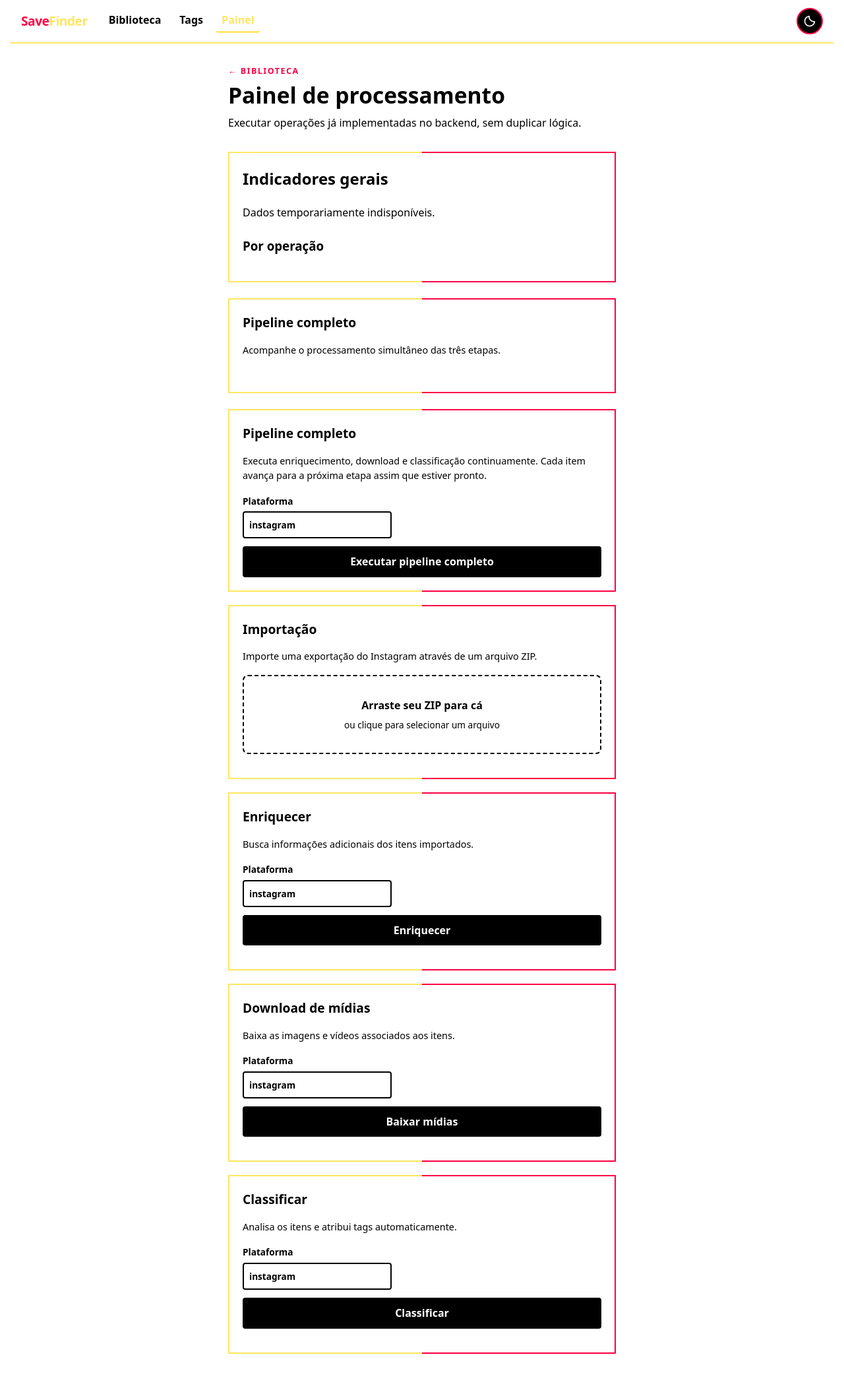
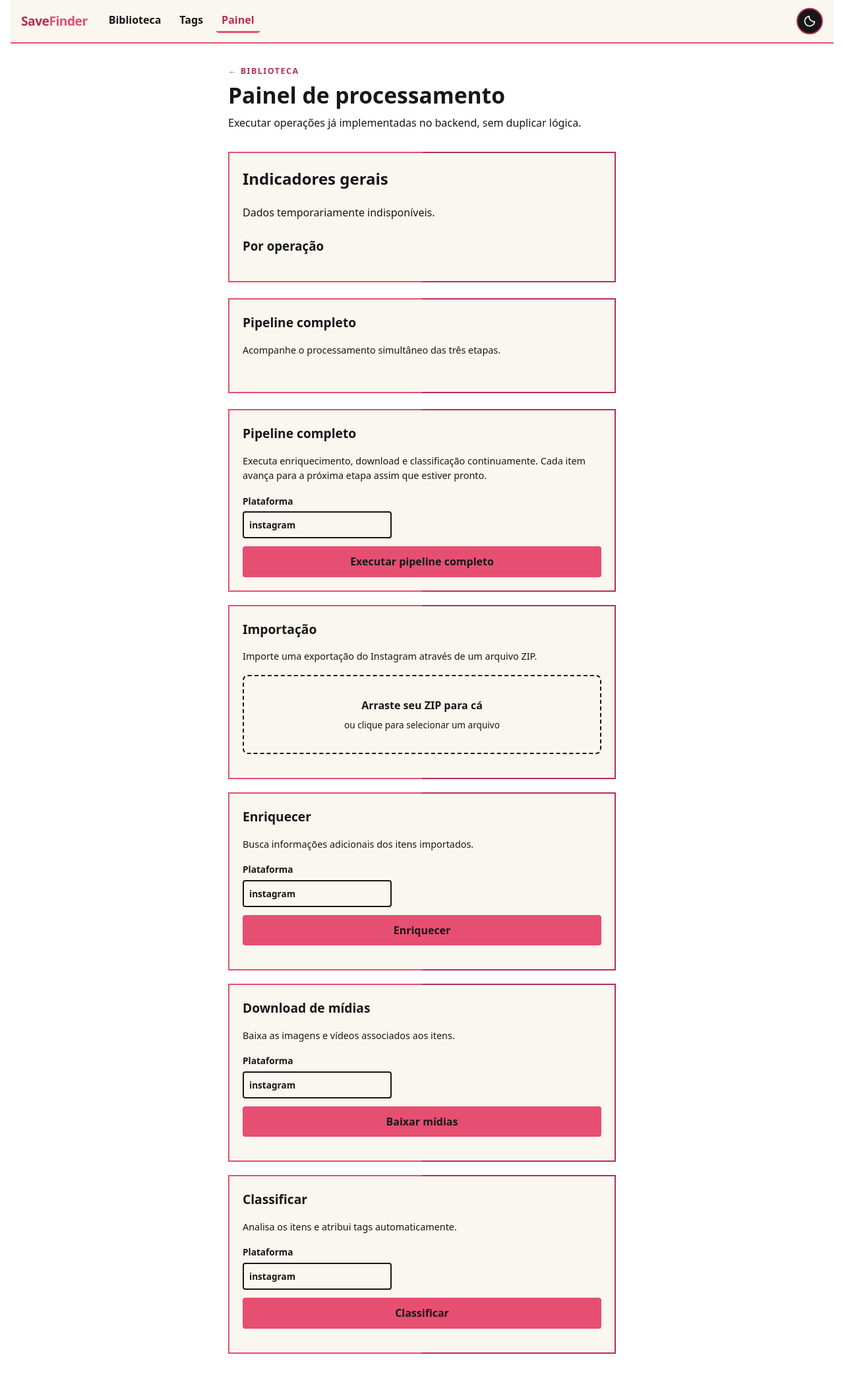
Before and after one commit to jho-on/save-finder, a FastAPI app: page /pipeline in a window 1280 px wide. Shown: the whole page at 66% size. Run offline with FastAPI, Linux system fonts and the light colour scheme; parts of the project's set-up code (start-up, migrations or seed data) failed here and were passed over.

Commit message:
feat(web): apply protea visual identity
Centralize the palette in semantic tokens for light and dark themes, remove duplicated theme blocks from templates, and map primary, secondary, status and interactive states to the new Protea colors.

```diff
--- a/src/save_finder/web/static/style.css
+++ b/src/save_finder/web/static/style.css
@@ -1,28 +1,99 @@
-/* Configuração CSS global aplicada a todas as páginas — body sem margim */
+/* Protea — identidade visual centralizada.
+   Os templates consomem apenas os tokens semânticos abaixo; nenhuma cor de
+   componente deve ser declarada em hexadecimal fora deste bloco. */
 :root {
-	color-scheme: light dark;
-	--bg: #ffffff;
-	--fg: #000000;
-	--accent: #fee761;
-	--error: #ff0044;
-	--surface: #ffffff;
-	--border: #000000;
-
-	--brand-yellow: #fee761;
-	--brand-pink: #ff0044;
-	--accent: var(--brand-yellow);
-	--error: var(--brand-pink);
+	/* Primitivas da paleta Protea */
+	--protea-white: #ffffff;
+	--protea-black: #171717;
+	--protea-rose: #b52f55;
+	--protea-vivid-rose: #e64f72;
+	--protea-coral: #f18b91;
+	--protea-light-rose: #f2c7b7;
+	--protea-cream: #faf7f0;
+	--protea-green: #244b38;
 }
 
-@media (prefers-color-scheme: dark) {
-	:root {
-		--bg: #000000;
-		--fg: #ffffff;
-		--accent: #fee761;
-		--error: #ff0044;
-		--surface: #000000;
-		--border: #ffffff;
-	}
+:root,
+[data-theme="light"] {
+	color-scheme: light;
+
+	/* Tokens semânticos */
+	--color-bg: var(--protea-white);
+	--color-fg: var(--protea-black);
+	--color-muted-fg: #5c5750;
+	--color-surface: var(--protea-cream);
+	--color-border: var(--protea-black);
+	--color-primary: var(--protea-vivid-rose);
+	--color-secondary: var(--protea-rose);
+	--color-accent: var(--protea-coral);
+	--color-highlight: var(--protea-light-rose);
+	--color-success: var(--protea-green);
+	--color-danger: var(--protea-rose);
+	--color-focus: var(--protea-rose);
+
+	--on-primary: var(--protea-black);
+	--on-secondary: var(--protea-white);
+	--on-accent: var(--protea-black);
+	--on-highlight: var(--protea-black);
+	--on-success: var(--protea-white);
+	--on-danger: var(--protea-white);
+
+	--ok-soft: #e3f0e7;
+	--error-soft: #fbe6ea;
+
+	/* Aliases legados mantidos para os componentes existentes */
+	--bg: var(--color-bg);
+	--fg: var(--color-fg);
+	--muted: var(--color-muted-fg);
+	--surface: var(--color-surface);
+	--border: var(--color-border);
+	--line: var(--color-border);
+	--brand-yellow: var(--color-primary);
+	--brand-pink: var(--color-secondary);
+	--accent: var(--color-primary);
+	--error: var(--color-danger);
+	--ok: var(--color-success);
+}
+
+[data-theme="dark"] {
+	color-scheme: dark;
+
+	/* Tokens semânticos adaptados para contraste no escuro */
+	--color-bg: var(--protea-black);
+	--color-fg: var(--protea-white);
+	--color-muted-fg: #b8b3ab;
+	--color-surface: #1e1e1e;
+	--color-border: var(--protea-white);
+	--color-primary: var(--protea-vivid-rose);
+	--color-secondary: var(--protea-coral);
+	--color-accent: var(--protea-light-rose);
+	--color-highlight: #3a2730;
+	--color-success: #9ed4b0;
+	--color-danger: var(--protea-coral);
+	--color-focus: var(--protea-coral);
+
+	--on-primary: var(--protea-black);
+	--on-secondary: var(--protea-black);
+	--on-accent: var(--protea-black);
+	--on-highlight: var(--protea-light-rose);
+	--on-success: var(--protea-black);
+	--on-danger: var(--protea-black);
+
+	--ok-soft: #1e3328;
+	--error-soft: #3a2026;
+
+	/* Aliases legados mantidos para os componentes existentes */
+	--bg: var(--color-bg);
+	--fg: var(--color-fg);
+	--muted: var(--color-muted-fg);
+	--surface: var(--color-surface);
+	--border: var(--color-border);
+	--line: var(--color-border);
+	--brand-yellow: var(--color-primary);
+	--brand-pink: var(--color-secondary);
+	--accent: var(--color-primary);
+	--error: var(--color-danger);
+	--ok: var(--color-success);
 }
 
 * {
@@ -52,7 +123,7 @@ body {
 
 .eyebrow {
 	margin: 0 0 0.4rem;
-	color: var(--accent);
+	color: var(--color-secondary);
 	font-size: 0.78rem;
 	font-weight: 700;
 	letter-spacing: 0.12em;
@@ -96,6 +167,7 @@ h1 {
 .dropzone.is-dragging {
 	border-color: var(--brand-yellow);
 	background: var(--brand-yellow);
+	color: var(--on-primary);
 	outline: none;
 }
 
@@ -111,7 +183,7 @@ h1 {
 	margin-bottom: 0.5rem;
 	border-radius: 50%;
 	background: var(--brand-yellow);
-	color: var(--accent);
+	color: var(--on-primary);
 	font-size: 1.6rem;
 	font-weight: 700;
 }
@@ -134,10 +206,19 @@ button {
 	border: 0;
 	border-radius: 12px;
 	background: var(--accent);
-	color: #fff;
+	color: var(--on-primary);
 	font: inherit;
 	font-weight: 650;
 	cursor: pointer;
+}
+
+a:focus-visible,
+button:focus-visible,
+input:focus-visible,
+select:focus-visible,
+textarea:focus-visible {
+	outline: 3px solid var(--color-focus);
+	outline-offset: 3px;
 }
 
 button:disabled {
@@ -238,6 +319,7 @@ body > nav {
 
 .sticky-bottom button:hover:not(:disabled) {
 	background: var(--border);
+	color: var(--bg);
 }
 
 .sticky-bottom button:disabled {
@@ -275,7 +357,7 @@ body > nav {
 .method-badge.ai {
 	border-color: var(--brand-yellow);
 	background: var(--brand-yellow);
-	color: #000000;
+	color: var(--on-primary);
 }
 
 .method-badge.heuristic {
--- a/src/save_finder/web/templates/nav.html
+++ b/src/save_finder/web/templates/nav.html
@@ -92,7 +92,7 @@
 	}
 
 	.nav-link.active {
-		color: var(--brand-yellow);
+		color: var(--color-secondary);
 		border-bottom-color: var(--brand-yellow);
 	}
 
--- a/src/save_finder/web/templates/pipeline.html
+++ b/src/save_finder/web/templates/pipeline.html
@@ -1,35 +1,21 @@
 <!doctype html>
 <html lang="pt-BR" data-theme="light">
 	<head>
+		<script>
+			(function () {
+				const saved = localStorage.getItem("savefinder-theme");
+				if (saved) {
+					document.documentElement.setAttribute("data-theme", saved);
+				}
+			})();
+		</script>
+
 		<meta charset="utf-8" />
 		<meta name="viewport" content="width=device-width, initial-scale=1" />
 		<title>Painel — {{ app_name }}</title>
 		<link rel="stylesheet" href="/static/style.css" />
 
 		<style>
-			:root,
-			[data-theme="light"] {
-				--bg: #ffffff;
-				--fg: #000000;
-				--surface: #ffffff;
-				--border: #000000;
-				--brand-yellow: #fee761;
-				--brand-pink: #ff0044;
-				--accent: var(--brand-yellow);
-				--error: var(--brand-pink);
-			}
-
-			[data-theme="dark"] {
-				--bg: #000000;
-				--fg: #ffffff;
-				--surface: #000000;
-				--border: #ffffff;
-				--brand-yellow: #fee761;
-				--brand-pink: #ff0044;
-				--accent: var(--brand-yellow);
-				--error: var(--brand-pink);
-			}
-
 			body {
 				margin: 0;
 				background: var(--bg);
@@ -174,9 +162,9 @@
 			}
 
 			.card button {
-				background: var(--fg);
-				color: var(--bg);
-				border: 2px solid var(--fg);
+				background: var(--color-primary);
+				color: var(--on-primary);
+				border: 2px solid var(--color-primary);
 				padding: 0.55rem 1rem;
 				border-radius: 4px;
 				cursor: pointer;
```
Also changed, not shown: other parts of src/save_finder/web/templates/pipeline.html (+27 -13 lines), src/save_finder/web/templates/home.html (+8 -30 lines), src/save_finder/web/templates/item.html (+18 -31 lines), src/save_finder/web/templates/library.html (+42 -43 lines), src/save_finder/web/templates/tag.html (+26 -36 lines), src/save_finder/web/templates/tags.html (+3 -24 lines).
